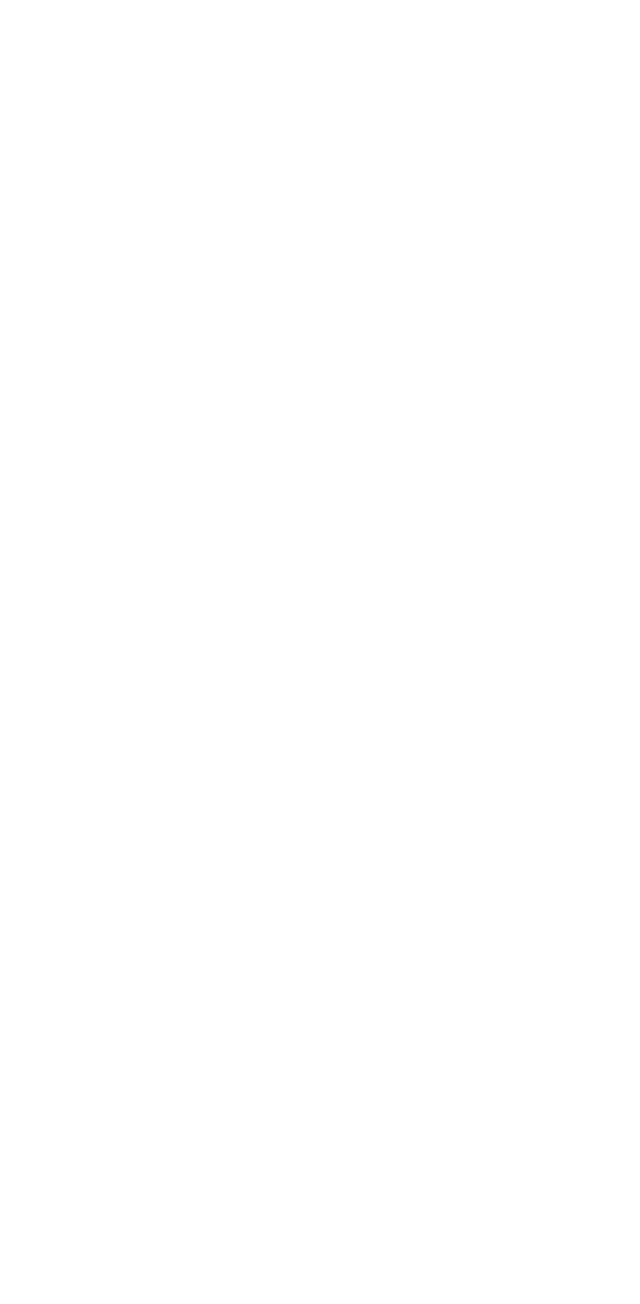
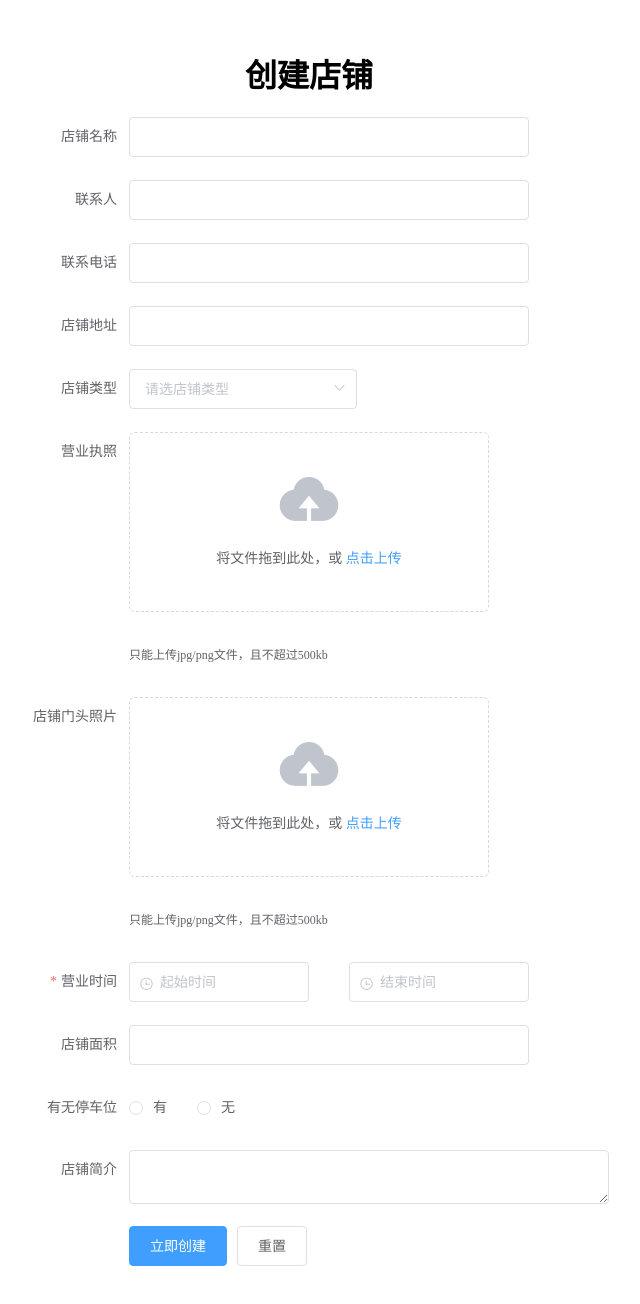
Before and after one commit to as171861963/petbuddy, a Vue app: page /#/about in a window 1280 px wide. Shown: the top 1304 px of the page, without its empty margins (331-971 px from the left). Before the commit the page ends 800 px from the top, so only its background shows below. Built offline with nearby package versions, Linux system fonts and the light colour scheme.

Commit message:
第一次传
第一次传

```diff
--- /dev/null
+++ b/src/applyShop/_globals.js
@@ -0,0 +1,35 @@
+// Globally register all base components for convenience, because they
+// will be used very frequently. Components are registered using the
+// PascalCased version of their file name.
+
+import Vue from 'vue'
+import upperFirst from 'lodash/upperFirst'
+import camelCase from 'lodash/camelCase'
+
+// https://webpack.js.org/guides/dependency-management/#require-context
+const requireComponent = require.context(
+  // Look for files in the current directory
+  './components',
+  // Do not look in subdirectories
+  true,
+  // Only include "_base-" prefixed .vue files
+  /[\w-]+\.vue$/
+)
+
+// For each matching file name...
+requireComponent.keys().forEach((fileName) => {
+  // Get the component config
+  const componentConfig = requireComponent(fileName)
+  // Get the PascalCase version of the component name
+  const componentName = upperFirst(
+    camelCase(
+      fileName
+        // Remove the "./_" from the beginning
+        .replace(/^\.\/_/, '')
+        // Remove the file extension from the end
+        .replace(/\.\w+$/, '')
+    )
+  )
+  // Globally register the component
+  Vue.component(componentName, componentConfig.default || componentConfig)
+})
--- /dev/null
+++ b/src/applyShop/applyShop.vue
@@ -0,0 +1,121 @@
+import {requireComponent} from "./_globals.js"
+
+<template>
+  <div class="container">
+    <h1>创建店铺</h1>
+    <el-form :model="ruleForm" ref="ruleForm" label-width="100px" class="demo-ruleForm applyShop">
+      <el-form-item label="店铺名称" prop="name" class="input">
+        <el-input v-model="ruleForm.name"></el-input>
+      </el-form-item>
+      <el-form-item label="联系人" prop="name" class="input">
+        <el-input v-model="ruleForm.name"></el-input>
+      </el-form-item>
+      <el-form-item label="联系电话" prop="name" class="input">
+        <el-input v-model="ruleForm.name"></el-input>
+      </el-form-item>
+      <el-form-item label="店铺地址" prop="name" class="input">
+        <el-input v-model="ruleForm.name"></el-input>
+      </el-form-item>
+
+      <el-form-item label="店铺类型" prop="region" class="type">
+        <el-select v-model="ruleForm.region" placeholder="请选店铺类型">
+          <el-option label="食物" value="shanghai"></el-option>
+          <el-option label="医疗" value="beijing"></el-option>
+          <el-option label="娱乐" value="beijing"></el-option>
+          <el-option label="美容" value="beijing"></el-option>
+        </el-select>
+      </el-form-item>
+      <el-form-item label="营业执照" prop="name" class="type">
+        <el-upload
+          class="upload-demo"
+          drag
+          action="https://jsonplaceholder.typicode.com/posts/"
+          multiple
+        >
+          <i class="el-icon-upload"></i>
+          <div class="el-upload__text">
+            将文件拖到此处，或
+            <em>点击上传</em>
+          </div>
+          <div class="el-upload__tip" slot="tip">只能上传jpg/png文件，且不超过500kb</div>
+        </el-upload>
+      </el-form-item>
+      <el-form-item label="店铺门头照片" prop="name" class="type">
+        <el-upload
+          class="upload-demo"
+          drag
+          action="https://jsonplaceholder.typicode.com/posts/"
+          multiple
+        >
+          <i class="el-icon-upload"></i>
+          <div class="el-upload__text">
+            将文件拖到此处，或
+            <em>点击上传</em>
+          </div>
+          <div class="el-upload__tip" slot="tip">只能上传jpg/png文件，且不超过500kb</div>
+        </el-upload>
+      </el-form-item>
+      <el-form-item label="营业时间" required class="type">
+        <el-col :span="11">
+          <el-form-item prop="date1" class="time">
+            <el-time-picker placeholder="起始时间" style="width: 100%;"></el-time-picker>
+          </el-form-item>
+        </el-col>
+        <el-col :span="11">
+          <el-form-item prop="date2" class="time">
+            <el-time-picker placeholder="结束时间" style="width: 100%;"></el-time-picker>
+          </el-form-item>
+        </el-col>
+      </el-form-item>
+      <el-form-item label="店铺面积" prop="name" class="input">
+        <el-input v-model="ruleForm.name"></el-input>
+      </el-form-item>
+      <el-form-item label="有无停车位" prop="resource" class="type">
+        <el-radio-group v-model="ruleForm.resource">
+          <el-radio label="有"></el-radio>
+          <el-radio label="无"></el-radio>
+        </el-radio-group>
+      </el-form-item>
+      <el-form-item label="店铺简介" prop="desc" class="type">
+        <el-input type="textarea" v-model="ruleForm.desc"></el-input>
+      </el-form-item>
+      <el-form-item class="type">
+        <el-button type="primary" @click="submitForm('ruleForm')">立即创建</el-button>
+        <el-button @click="resetForm('ruleForm')">重置</el-button>
+      </el-form-item>
+    </el-form>
+  </div>
+</template>
+
+<style scoped>
+.container {
+  width: 600px;
+  margin: 50px auto;
+}
+h1 {
+  text-align: center;
+}
+.input {
+  width: 500px;
+  margin-left: 20px;
+}
+.type {
+  margin-left: 20px;
+}
+.time {
+  width: 180px;
+}
+</style>
+
+<script>
+export default {
+  data() {
+    return {
+      ruleForm: {
+        name: "",
+        desc: ""
+      }
+    };
+  }
+};
+</script>
--- a/src/main.js
+++ b/src/main.js
@@ -1,5 +1,6 @@
 import Vue from 'vue'
-import App from './App'
+// import App from './App'
+import ApplyShop from './applyShop/applyShop'
 import router from './router'
 import store from './store'
 import ElementUI from 'element-ui';
@@ -11,5 +12,5 @@ Vue.config.productionTip = false
 new Vue({
   router,
   store,
-  render: h => h(App)
+  render: h => h(ApplyShop)
 }).$mount('#app')
```
Also changed, not shown: src/router.js (+9 -2 lines).
